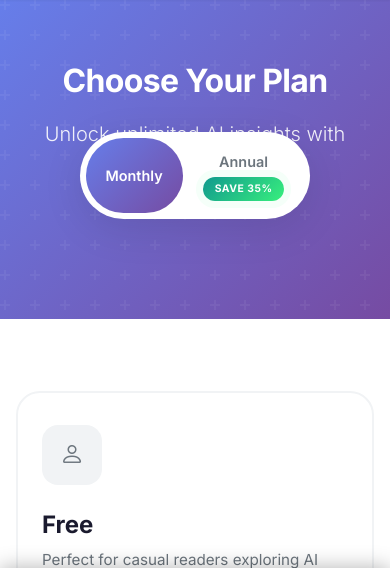
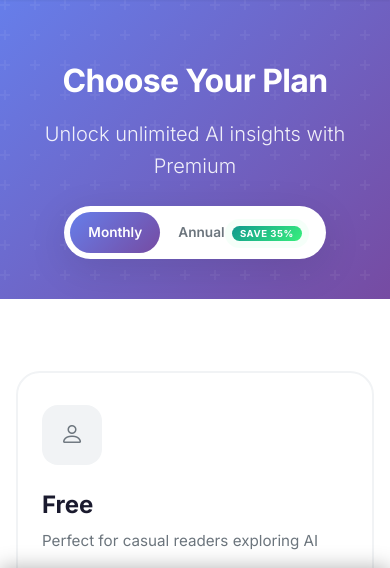
Before and after one commit to harberts01/Ai_Blog, a Flask app: page /pricing in a window 390 px wide. Shown: the part 72-640 px from the top of the page. Run offline with Flask 3, Linux system fonts and the light colour scheme; data that the repository does not hold is empty; some libraries are stand-ins or nearby versions.

Commit message:
updated pricing toggle alignment

```diff
--- a/templates/pricing.html
+++ b/templates/pricing.html
@@ -433,7 +433,7 @@
     /* Mobile Responsive */
     @media (max-width: 768px) {
         .pricing-hero {
-            padding: 60px 0 100px;
+            padding: 60px 0 40px;
         }
 
         .pricing-hero h1 {
@@ -441,18 +441,26 @@
         }
 
         .pricing-toggle-wrapper {
-            margin-top: -50px;
+            margin-top: 1.5rem;
+            margin-bottom: 0;
+        }
+
+        .pricing-toggle {
+            width: auto;
+            max-width: 100%;
         }
 
         .pricing-toggle .toggle-btn {
-            padding: 12px 20px;
-            font-size: 0.9rem;
+            padding: 10px 18px;
+            font-size: 0.85rem;
+            white-space: nowrap;
         }
 
         .savings-pill {
-            display: block;
-            margin: 4px 0 0 0;
-            font-size: 0.65rem;
+            display: inline;
+            margin-left: 4px;
+            font-size: 0.6rem;
+            padding: 2px 8px;
         }
 
         .pricing-card {
```
